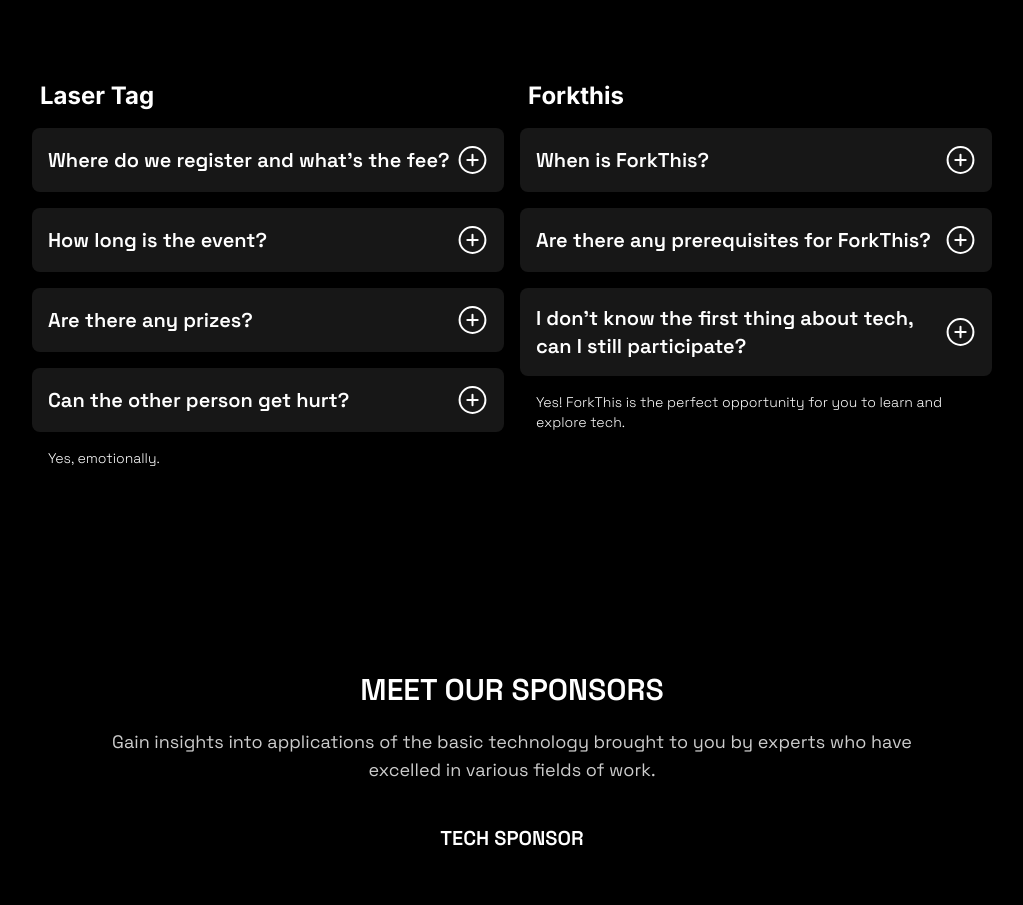
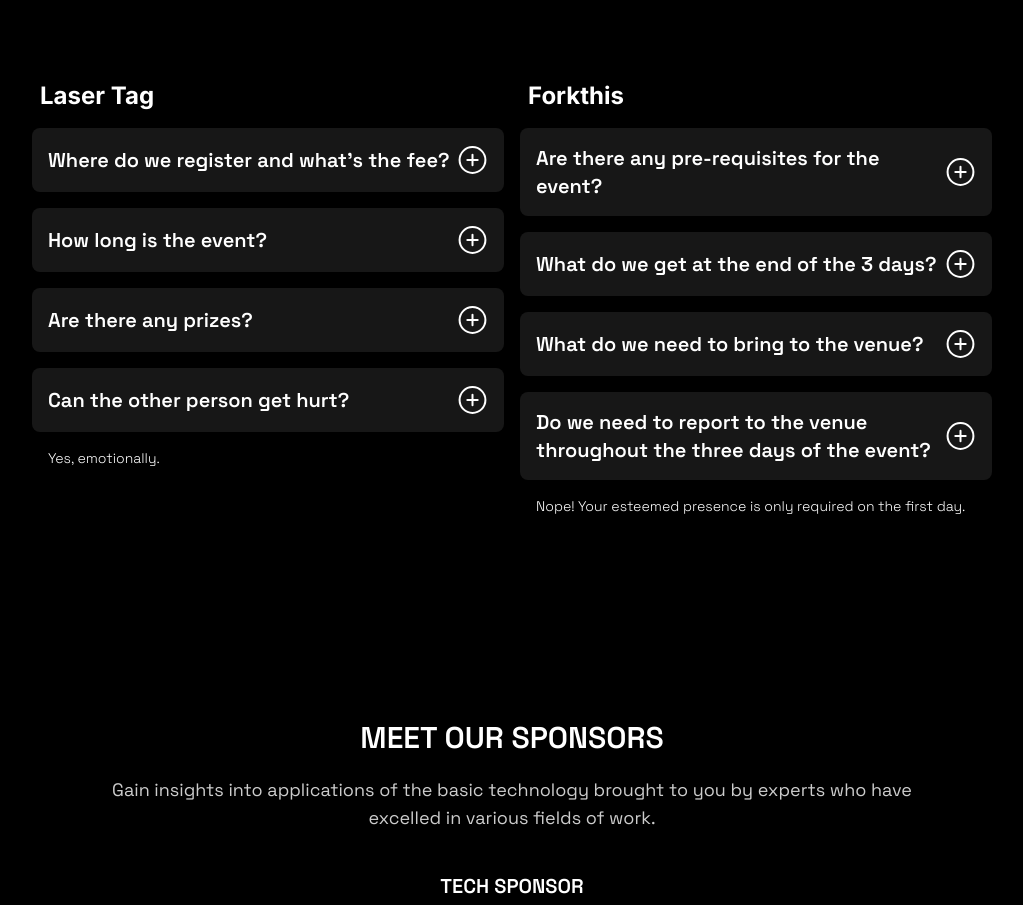
Before and after one commit to csivitu/Gravitas, a Next.js app: page / in a window 1280 px wide. Shown: the part 2740-3645 px from the top of the page, without its empty margins (128-1151 px from the left). Built offline with nearby package versions, Linux system fonts and the light colour scheme.

Commit message:
fix: faq ques

```diff
--- a/components/FAQs.js
+++ b/components/FAQs.js
@@ -67,16 +67,20 @@ export const FAQsLaserData = [
 
 export const FAQsForkData = [
     {
-        question: "When is ForkThis?",
-        answer: "ForkThis is scheduled for the 30th of September.",
+        question: "Are there any pre-requisites for the event?",
+        answer: "Create a GitHub account for yourself, and you’re all set!",
     },
     {
-        question: "Are there any prerequisites for ForkThis?",
-        answer: "You need a Github account.",
+        question: "What do we get at the end of the 3 days?",
+        answer: "Apart from the knowledge and feeling of accomplishment? We’ve got you covered with tons of cool schwags!",
     },
     {
-        question: "I don't know the first thing about tech, can I still participate?",
-        answer: "Yes! ForkThis is the perfect opportunity for you to learn and explore tech.",
+        question: "What do we need to bring to the venue?",
+        answer: "Just bring your laptop, chargers and whatever will help you focus. Don’t forget to bring along your zeal to learn.",
+    },
+    {
+        question: "Do we need to report to the venue throughout the three days of the event?",
+        answer: "Nope! Your esteemed presence is only required on the first day.",
     },
 
 ]
--- a/styles/globals.css
+++ b/styles/globals.css
@@ -4,6 +4,7 @@
 
 html,
 body {
+  overflow-x: hidden;
   padding: 0;
   margin: 0;
   font-family: "Space Grotesk", sans-serif;
```
